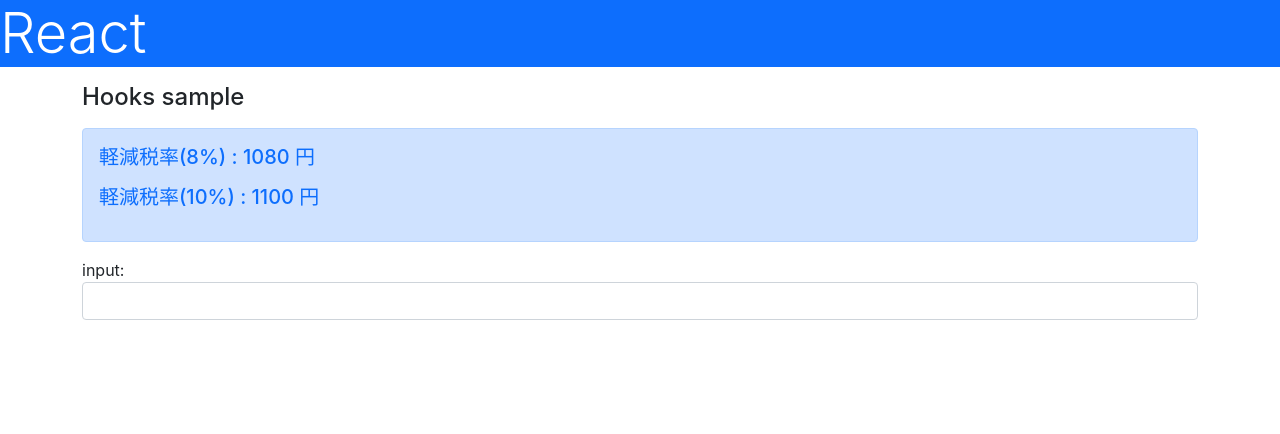
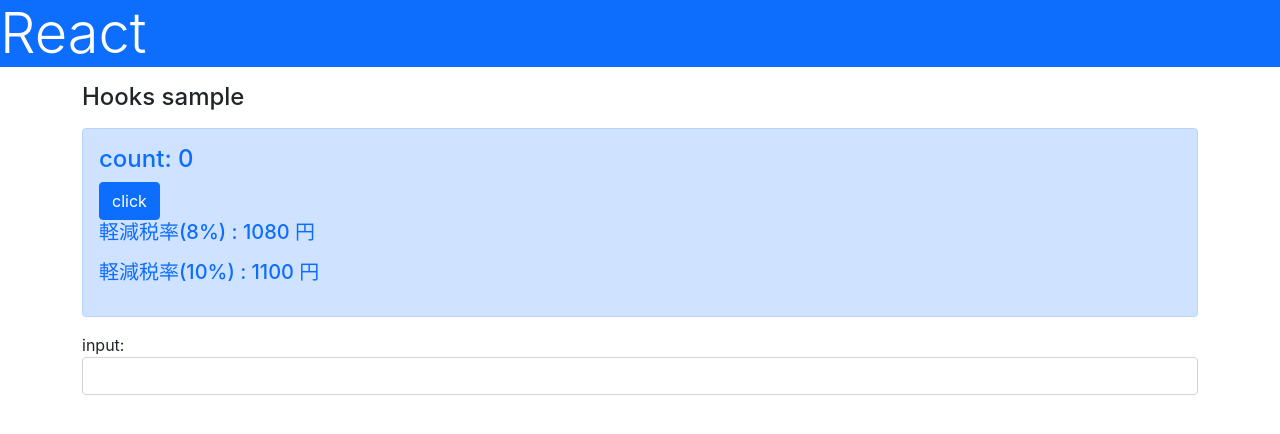
Before and after one commit to Ha-ji-me/learning-react-hooks, a React (Create React App) app: page / in a window 1280 px wide. Shown: the top 434 px of the page. Built offline with nearby package versions, Linux system fonts and the light colour scheme.

Commit message:
4-4/独自フックの作成: use○○の命名でstateとstate更新関数を用意し、配列で返す

```diff
--- a/src/Effect.jsx
+++ b/src/Effect.jsx
@@ -1,8 +1,20 @@
 import React, { useState, useEffect } from "react";
 import './App.css';
 
+function useCounter() {
+  const [num, setNum] = useState(0);
+  const count = () => {
+    setNum(num + 1);
+  }
+  return [num, count];
+}
+
 function AlertMessage(props) {
+  const [counter, plus] = useCounter();
+
   return <div className="alert alert-primary h5 text-primary">
+    <h4>count: {counter}</h4>
+    <button className="btn btn-primary" onClick={plus}>click</button>
     <h5>{props.msg}</h5>
   </div>
 }
```
